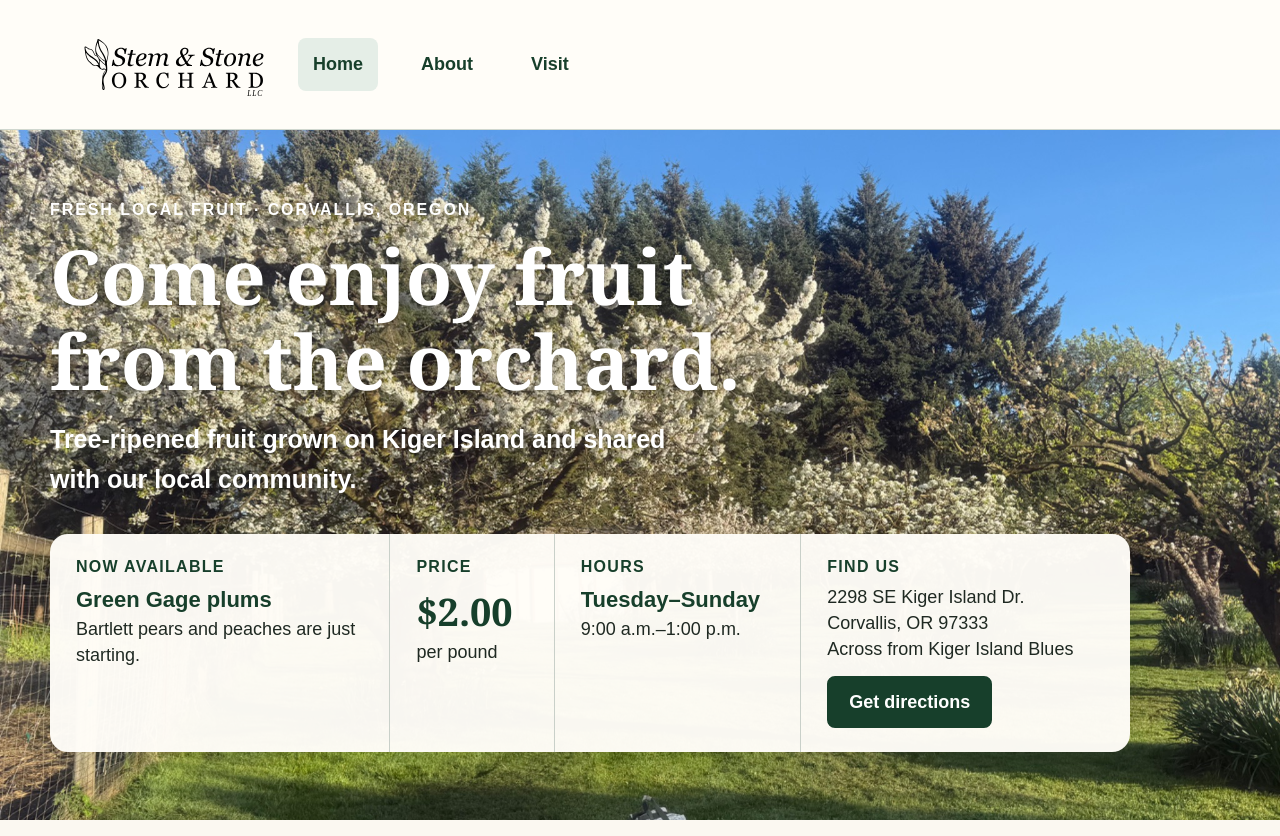
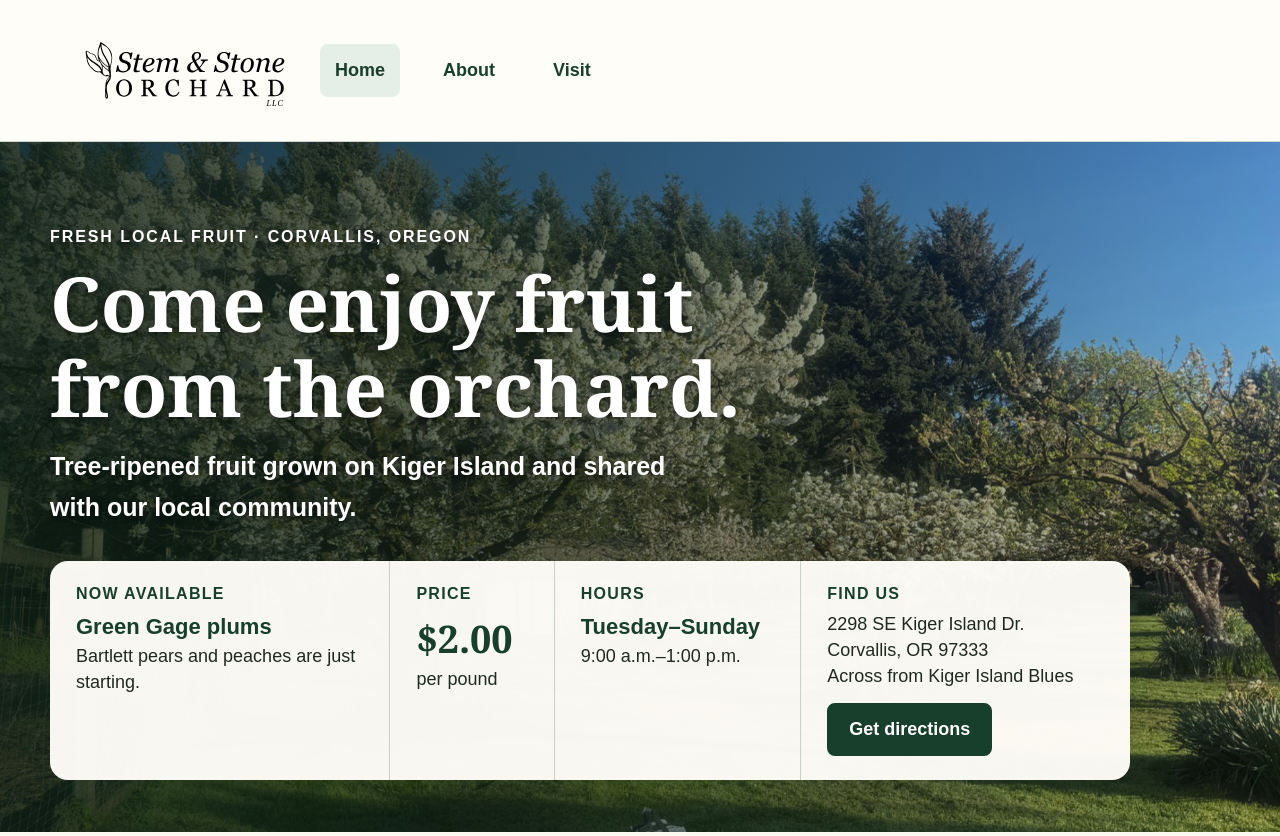
Before and after one commit to rebeccaormsby88/stemandstoneorchard.com, a plain HTML site: page index.html in a window 1280 px wide. Shown: the top 836 px of the page. Drawn offline with Linux system fonts and the light colour scheme.

Commit message:
Update style.css

```diff
--- a/style.css
+++ b/style.css
@@ -56,7 +56,7 @@ a:focus-visible, button:focus-visible { outline: 4px solid #f2c84b; outline-offs
 }
 
 .brand img {
-  width: 200px;
+  width: 222px;
   height: auto;
   display: block;
 }
@@ -88,13 +88,27 @@ a:focus-visible, button:focus-visible { outline: 4px solid #f2c84b; outline-offs
 }
 .hero {
   min-height: 690px;
-  background-image: url('orchard-in-bloom.jpg');
-  background-size: cover; background-position: center;
-  display: grid; align-items: center;
+  background-image:
+    linear-gradient(
+      90deg,
+      rgba(7,25,15,.82) 0%,
+      rgba(7,25,15,.55) 48%,
+      rgba(7,25,15,.18) 100%
+    ),
+    url("orchard-in-bloom.jpg");
+  background-size: cover;
+  background-position: center;
+  display: grid;
+  align-items: center;
   padding: 50px 24px;
 }
 .hero-inner { width: min(var(--max), 100%); margin: auto; }
-.hero-copy { color: white; max-width: 720px; text-shadow: 0 2px 10px rgba(0,0,0,.45); }
+.hero-copy {
+    color: white;
+    max-width: 720px;
+    text-shadow: 0 2px 10px rgba(0,0,0,.45);
+    padding-top: 30px;
+}
 .eyebrow { text-transform: uppercase; letter-spacing: .12em; font-size: 16px; font-weight: 800; }
 h1, h2, h3 { font-family: Georgia, 'Times New Roman', serif; line-height: 1.12; color: var(--forest); }
 h1 { margin: 10px 0 16px; color: white; font-size: clamp(46px, 6vw, 76px); max-width: 760px; }
```
